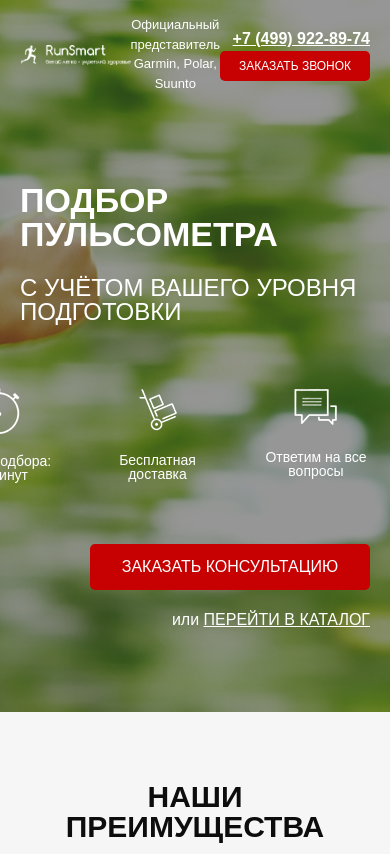
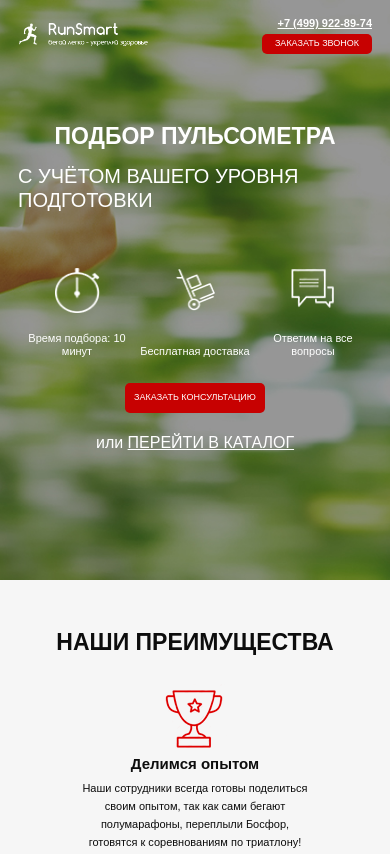
Before and after one commit to natalyasaigakowa/pulse, a website: page src/index.html in a window 390 px wide. Shown: the top 854 px of the page. Drawn offline with Linux system fonts and the light colour scheme.

Commit message:
adapted 3 sides

```diff
--- a/src/sass/base/_media.scss
+++ b/src/sass/base/_media.scss
@@ -1,7 +1,6 @@
 @media (max-width: 992px) {
     .container {
-        max-width: 766px;
-        padding: 0 20px;
+        padding: 0 30px;
     }
     .button_main {
         margin-top: 60px;
@@ -30,9 +29,6 @@
 }
 
 @media (max-width: 767px) {
-    .container {
-        max-width: 574px;
-    }
     .header {
         &__logo {
             max-width: 215px;
@@ -66,13 +62,124 @@
 }
 
 @media (max-width: 575px) {
+    .container {
+        padding: 0 18px;
+    }
+    .header {
+        &__logo {
+            max-width: 130px;
+        }
+        &__official {
+            display: none;
+        }
+        &__phone {
+                font-size: 11px;
+            }
+    }
+    .button {
+        margin-top: 2px;
+        width: 110px;
+        height: 20px;
+        font-size: 9px;
+    }
     .promo {
-
+        min-height: 580px;
+        padding: 15px 0 20px 0;
+        &__wrapper {
+            margin-top: 70px;
+            align-items: center;
+        }
+        &__header {
+            font-size: 23px;
+            line-height: 24px;
+        }
+        &__subheader {
+            margin-top: 8px;
+            font-size: 20px;
+            line-height: 24px;
+        }
+        &__icons {
+            margin-top: 48px;
+            width: 100%;
+            height: 90px;
+        }
+        &__icon {
+            display: flex;
+            flex-direction: column;
+            width: 100%;
+            font-size: 11px;
+            line-height: 13px;
+            justify-content: space-between;
+            img {
+                margin-bottom: 0;
+                width: 45px;
+                height: 45px;
+            }
+        }
+        .button_main {
+            margin-top: 25px;
+            width: 140px;
+            height: 30px;
+            font-size: 9px;
+        }
     }
     .advantages {
-
+        padding: 50px 0 50px 0;
+        .title {
+            font-size: 23px;
+            line-height: 24px;
+        }
+        &__wrapper {
+            flex-direction: column;
+            align-items: center;
+            margin-top: 15px;
+        }
+        &__item {
+            margin-top: 15px;
+        }
+        &__subtitle {
+            margin-top: 5px;
+            font-size: 15px;
+            line-height: 20px;
+        }
+        &__descr {
+            margin-top: 5px;
+            font-size: 11px;
+        }
     }
     .consultacion {
+        padding: 65px 0 30px 0;
+        min-height: 540px;
+        .title {
+            &_left {
+              font-size: 18px;
+              line-height: 30px;
+              text-align: center;
+            }
+        }
+        &__descr {
+            font-size: 11px;
+            text-align: center;
+            line-height: 25px;
+        }
+        .feed-form {
+            margin-top: 14px;
+            width: 100%;
+            flex-direction: column;
+            align-items: center;
+            input {
+                height: 38px;
+                margin-bottom: 12px;
+            }
+        }
+        .button {
+            &_submit {
+                margin-top: 15px;
+                width: 140px;
+                height: 30px;
+                font-size: 9px;
+            }
 
+        }
     }
 }
```
Also changed, not shown: src/css/style.min.css.
